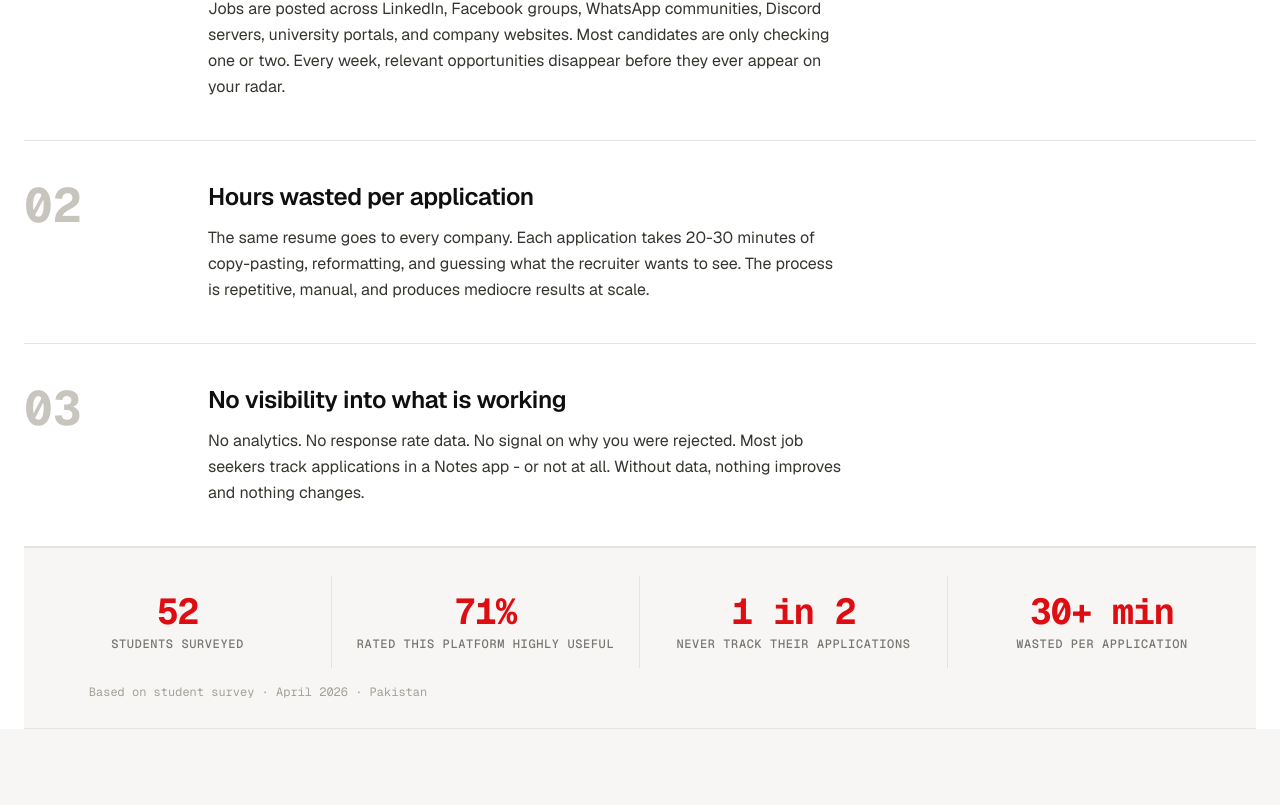
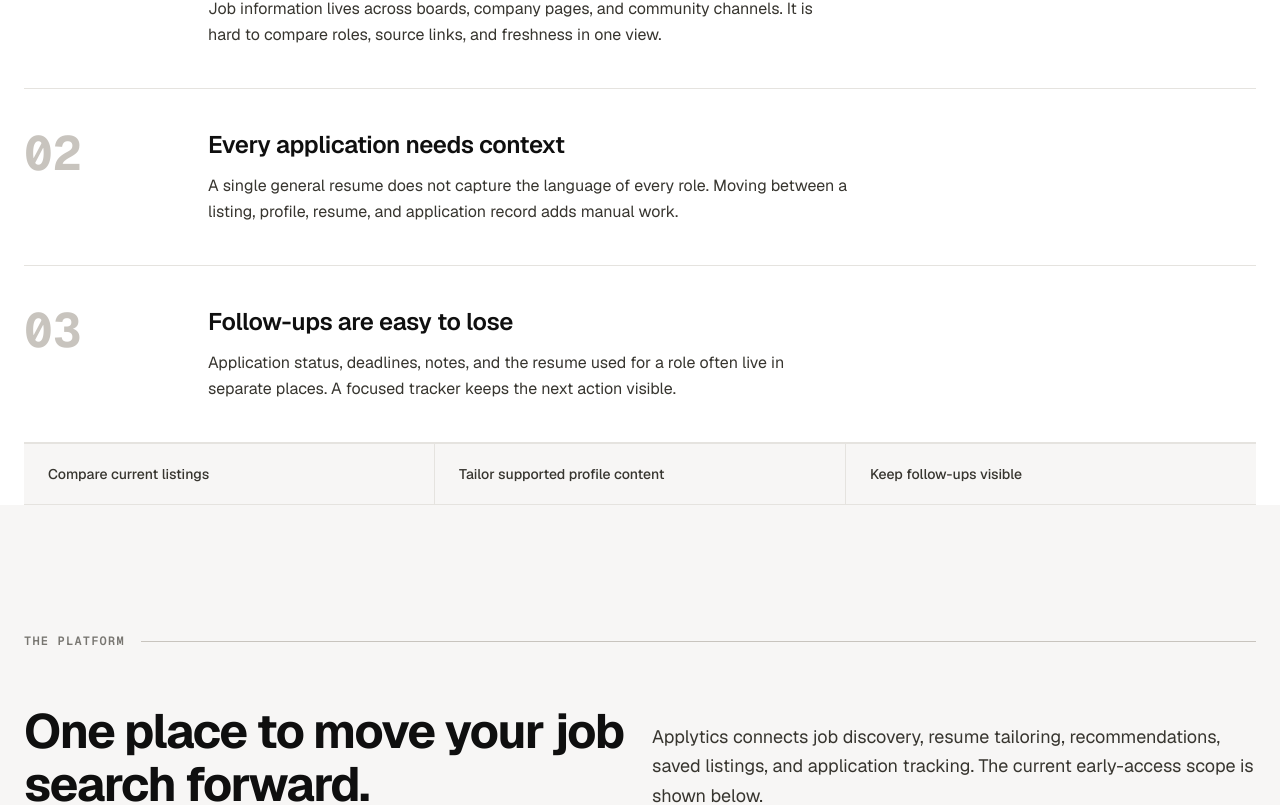
Before and after one commit to mr-ahtashamulhaq/APPLYTICS, a Next.js app: page / in a window 1280 px wide. Shown: the part 1237-2042 px from the top of the page. Built offline with nearby package versions, Linux system fonts and the light colour scheme; no server answers; a web font is replaced by a local one.

Commit message:
update problem section

```diff
--- a/components/landing/ProblemSection.tsx
+++ b/components/landing/ProblemSection.tsx
@@ -9,48 +9,27 @@ gsap.registerPlugin(ScrollTrigger)
 const PROBLEMS = [
   {
     number: '01',
-    title: 'Opportunities you never see',
-    body: 'Jobs are posted across LinkedIn, Facebook groups, WhatsApp communities, Discord servers, university portals, and company websites. Most candidates are only checking one or two. Every week, relevant opportunities disappear before they ever appear on your radar.',
+    title: 'Listings are spread across places',
+    body: 'Job information lives across boards, company pages, and community channels. It is hard to compare roles, source links, and freshness in one view.',
   },
   {
     number: '02',
-    title: 'Hours wasted per application',
-    body: 'The same resume goes to every company. Each application takes 20-30 minutes of copy-pasting, reformatting, and guessing what the recruiter wants to see. The process is repetitive, manual, and produces mediocre results at scale.',
+    title: 'Every application needs context',
+    body: 'A single general resume does not capture the language of every role. Moving between a listing, profile, resume, and application record adds manual work.',
   },
   {
     number: '03',
-    title: 'No visibility into what is working',
-    body: 'No analytics. No response rate data. No signal on why you were rejected. Most job seekers track applications in a Notes app - or not at all. Without data, nothing improves and nothing changes.',
+    title: 'Follow-ups are easy to lose',
+    body: 'Application status, deadlines, notes, and the resume used for a role often live in separate places. A focused tracker keeps the next action visible.',
   },
 ]
 
-const STATS = [
-  { value: '52', label: 'students surveyed' },
-  { value: '71%', label: 'rated this platform highly useful' },
-  { value: '1 in 2', label: 'never track their applications' },
-  { value: '30+ min', label: 'wasted per application' },
-]
 
 export default function ProblemSection() {
   const sectionRef = useRef<HTMLElement>(null)
 
   useEffect(() => {
     const ctx = gsap.context(() => {
-      // Stat strip items
-      gsap.fromTo('.stat-item',
-        { opacity: 0, y: 16 },
-        {
-          opacity: 1, y: 0,
-          duration: 0.45,
-          stagger: 0.08,
-          ease: 'power3.out',
-          scrollTrigger: {
-            trigger: '.stat-strip',
-            start: 'top 80%',
-            once: true,
-          },
-        }
-      )
       // Problem rows
       gsap.fromTo('.problem-row',
         { opacity: 0, y: 24 },
@@ -144,51 +123,12 @@ export default function ProblemSection() {
           ))}
         </div>
 
-        {/* Research stats strip */}
-        <div
-          className="stat-strip mt-0"
-          style={{
-            background: 'var(--surface)',
-            borderTop: '1px solid var(--hairline)',
-            borderBottom: '1px solid var(--hairline)',
-            padding: '28px 0',
-          }}
-        >
-          <div className="grid grid-cols-2 lg:grid-cols-4 gap-0">
-            {STATS.map((s, i) => (
-              <div
-                key={s.label}
-                className="stat-item flex flex-col items-center justify-center py-4 px-6 text-center"
-                style={{
-                  borderRight: i < STATS.length - 1 ? '1px solid var(--hairline)' : 'none',
-                }}
-              >
-                <span
-                  className="text-3xl lg:text-4xl font-bold mb-1"
-                  style={{
-                    color: 'var(--brand-red)',
-                    fontFamily: 'var(--font-geist-mono)',
-                    letterSpacing: '-1px',
-                  }}
-                >
-                  {s.value}
-                </span>
-                <span
-                  className="text-xs font-medium uppercase tracking-wider"
-                  style={{ color: 'var(--steel)', fontFamily: 'var(--font-geist-mono)' }}
-                >
-                  {s.label}
-                </span>
-              </div>
-            ))}
-          </div>
-          {/* Survey attribution */}
-          <p
-            className="text-center text-xs mt-4"
-            style={{ color: 'var(--stone)', fontFamily: 'var(--font-geist-mono)' }}
-          >
-            Based on student survey · April 2026 · Pakistan
-          </p>
+        <div className="grid grid-cols-1 gap-px border-y md:grid-cols-3" style={{ background: 'var(--hairline)', borderColor: 'var(--hairline)' }}>
+          {['Compare current listings', 'Tailor supported profile content', 'Keep follow-ups visible'].map((item) => (
+            <div key={item} className="px-6 py-5" style={{ background: 'var(--surface)' }}>
+              <p className="text-sm font-medium" style={{ color: 'var(--charcoal)' }}>{item}</p>
+            </div>
+          ))}
         </div>
 
       </div>
```
